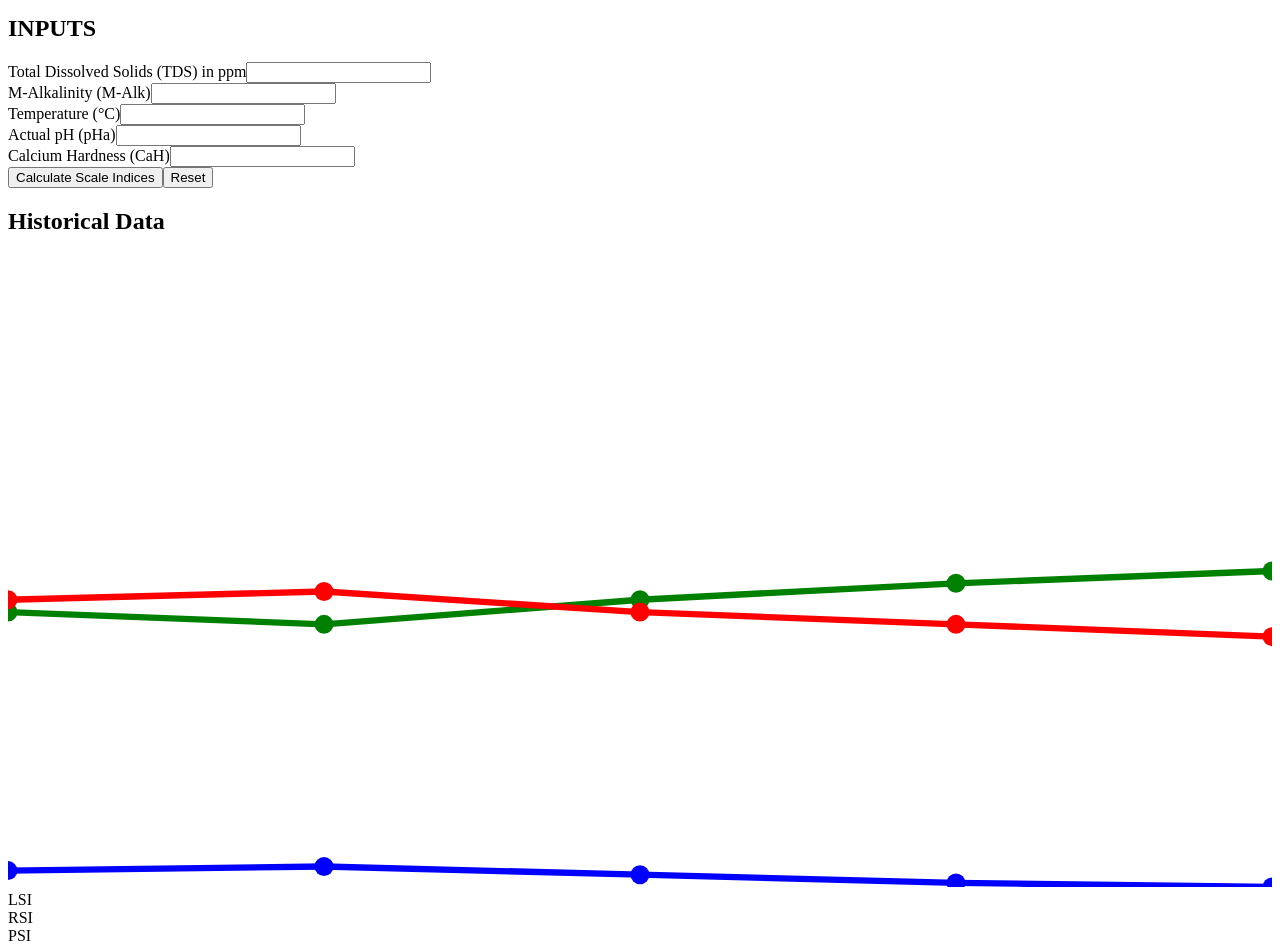
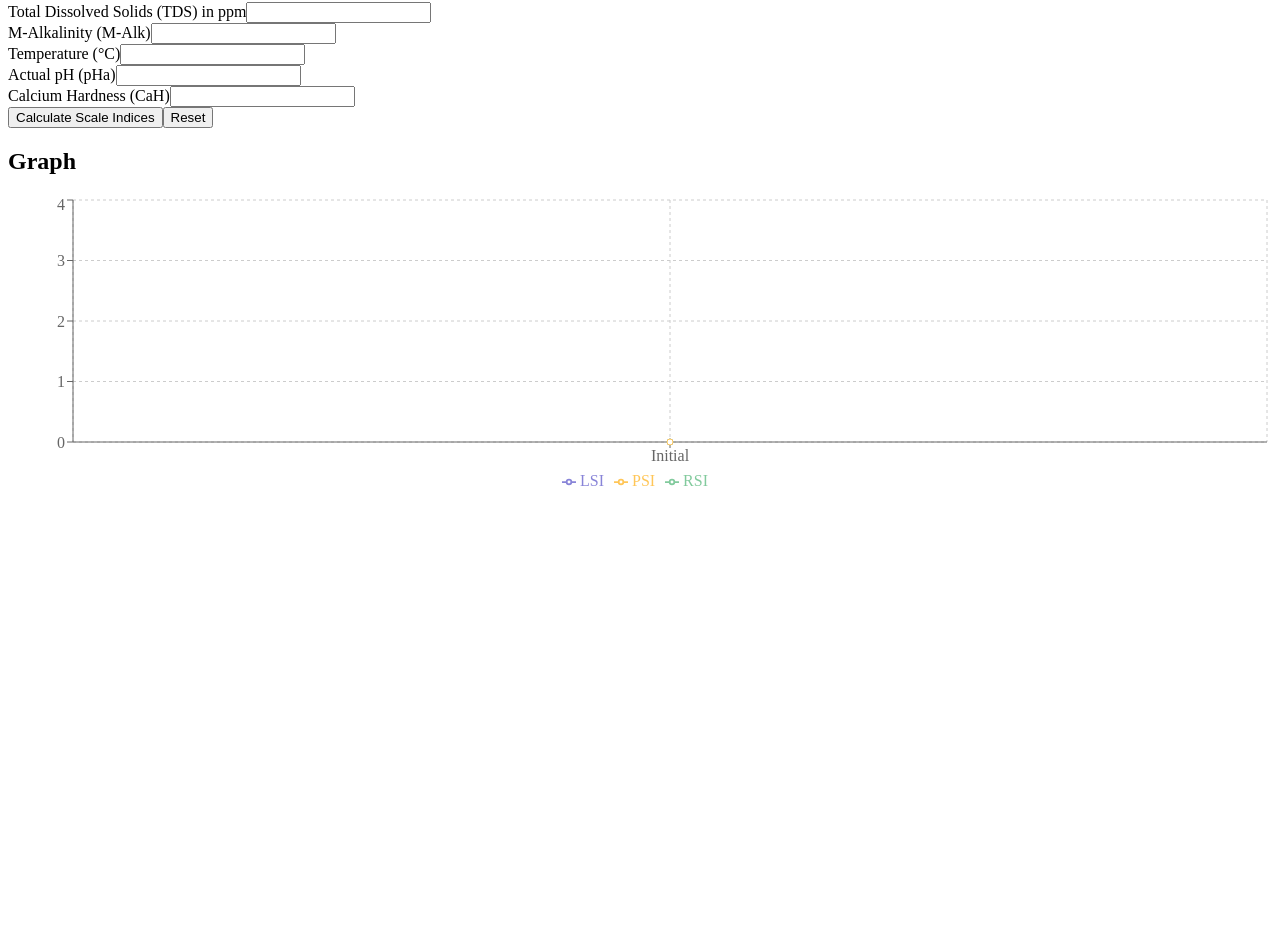
Before and after one commit to evamonica1000/SDICalculator, a Next.js app: page / in a window 1280 px wide. Shown: the part 555-1505 px from the top of the page. After the commit the page ends 1058 px from the top, so only its background shows below. Built offline with nearby package versions, Linux system fonts and the light colour scheme.

Commit message:
Update ScalingIndicesCalculator.tsx

```diff
--- a/app/components/ScalingIndicesCalculator.tsx
+++ b/app/components/ScalingIndicesCalculator.tsx
@@ -1,6 +1,7 @@
 "use client";
 
 import React, { useState } from 'react';
+import { LineChart, Line, XAxis, YAxis, CartesianGrid, Tooltip, Legend, ResponsiveContainer } from 'recharts';
 
 const ScalingIndicesCalculator = () => {
   const [inputs, setInputs] = useState({
@@ -15,16 +16,11 @@ const ScalingIndicesCalculator = () => {
     rsi: number;
     lsi: number;
     psi: number;
+    sdsi: number;
   } | null>(null);
 
-  const [showTooltip, setShowTooltip] = useState('');
-
   const [graphData, setGraphData] = useState([
-    { date: '01/01', LSI: 0.2, RSI: 6.5, PSI: 6.8 },
-    { date: '01/02', LSI: 0.3, RSI: 6.2, PSI: 7.0 },
-    { date: '01/03', LSI: 0.1, RSI: 6.8, PSI: 6.5 },
-    { date: '01/04', LSI: -0.1, RSI: 7.2, PSI: 6.2 },
-    { date: '01/05', LSI: -0.2, RSI: 7.5, PSI: 5.9 },
+    { name: 'Initial', LSI: 0, RSI: 0, PSI: 0 },
   ]);
 
   const handleInputChange = (e: React.ChangeEvent<HTMLInputElement>) => {
@@ -50,16 +46,14 @@ const ScalingIndicesCalculator = () => {
     const lsi = pHa - pHs;
     const pHeq = 1.465 * Math.log10(mAlkNum) + 4.54;
     const psi = 2 * pHs - pHeq;
+    const sdsi = lsi;
 
-    setResults({ rsi, lsi, psi });
+    setResults({ rsi, lsi, psi, sdsi });
 
-    const newDataPoint = {
-      date: new Date().toLocaleDateString('en-GB', { day: '2-digit', month: '2-digit' }),
-      LSI: lsi,
-      RSI: rsi,
-      PSI: psi,
-    };
-    setGraphData([...graphData.slice(-4), newDataPoint]);
+    setGraphData(prevData => [
+      ...prevData,
+      { name: `Calc ${prevData.length}`, LSI: lsi, RSI: rsi, PSI: psi }
+    ]);
   };
 
   const resetCalculator = () => {
@@ -71,87 +65,13 @@ const ScalingIndicesCalculator = () => {
       pH: '',
     });
     setResults(null);
-  };
-
-  const getWaterCondition = (index: string, value: number) => {
-    switch (index) {
-      case 'LSI':
-        return value > 0 ? 'Scaling potential (CaCO₃ precipitation)' : 'Corrosive water (CaCO₃ dissolves)';
-      case 'RSI':
-        if (value < 5.5) return 'Heavy scale formation';
-        if (value < 6.2) return 'Moderate scale formation';
-        if (value < 6.8) return 'Slight scale formation';
-        if (value < 8.5) return 'Corrosive water';
-        return 'Very corrosive water';
-      case 'PSI':
-        return value > 6 ? 'High scaling potential' : 'Low scaling or corrosion potential';
-      default:
-        return '';
-    }
-  };
-
-  const tooltipExplanations = {
-    LSI: "The LSI predicts the tendency of water to form scale or be corrosive. Positive LSI indicates scaling (CaCO₃ precipitates), while negative LSI indicates corrosion (CaCO₃ dissolves). Commonly used in water treatment plants and industrial cooling systems.",
-    RSI: "RSI helps assess scaling severity and corrosion potential in water systems. Lower RSI values indicate a stronger tendency for scaling, while higher values suggest corrosion. Typically used for cooling water systems and boilers.",
-    PSI: "PSI is used for systems with high water cycling, like cooling towers. It accounts for the buffering capacity of the water. Higher PSI values indicate scaling risks, while lower values suggest corrosion potential.",
-  };
-
-  const SimpleChart = ({ data }: { data: any[] }) => {
-    const maxValue = Math.max(...data.flatMap(d => [d.LSI, d.RSI, d.PSI]));
-    const minValue = Math.min(...data.flatMap(d => [d.LSI, d.RSI, d.PSI]));
-    const range = maxValue - minValue;
-
-    const normalizeValue = (value: number) => (value - minValue) / range * 100;
-
-    return (
-      <svg viewBox="0 0 400 200" className="w-full h-64">
-        {data.map((point, index) => (
-          <g key={point.date}>
-            {index > 0 && (
-              <>
-                <line
-                  x1={(index - 1) * 100}
-                  y1={200 - normalizeValue(data[index - 1].LSI)}
-                  x2={index * 100}
-                  y2={200 - normalizeValue(point.LSI)}
-                  stroke="blue"
-                  strokeWidth="2"
-                />
-                <line
-                  x1={(index - 1) * 100}
-                  y1={200 - normalizeValue(data[index - 1].RSI)}
-                  x2={index * 100}
-                  y2={200 - normalizeValue(point.RSI)}
-                  stroke="green"
-                  strokeWidth="2"
-                />
-                <line
-                  x1={(index - 1) * 100}
-                  y1={200 - normalizeValue(data[index - 1].PSI)}
-                  x2={index * 100}
-                  y2={200 - normalizeValue(point.PSI)}
-                  stroke="red"
-                  strokeWidth="2"
-                />
-              </>
-            )}
-            <circle cx={index * 100} cy={200 - normalizeValue(point.LSI)} r="3" fill="blue" />
-            <circle cx={index * 100} cy={200 - normalizeValue(point.RSI)} r="3" fill="green" />
-            <circle cx={index * 100} cy={200 - normalizeValue(point.PSI)} r="3" fill="red" />
-            <text x={index * 100} y="220" textAnchor="middle" fontSize="12">{point.date}</text>
-          </g>
-        ))}
-      </svg>
-    );
+    setGraphData([{ name: 'Initial', LSI: 0, RSI: 0, PSI: 0 }]);
   };
 
   return (
-    <div className="bg-white p-8 rounded-lg shadow-lg max-w-4xl mx-auto">
-      <h1 className="text-3xl font-bold mb-6 text-blue-800">Scale Indices Calculator for Cooling Water System</h1>
-
-      <div className="bg-gray-100 p-6 rounded-md shadow mb-6">
-        <h2 className="text-xl font-semibold mb-4 text-blue-700">INPUTS</h2>
-        <div className="grid grid-cols-2 gap-4">
+    <div className="bg-white p-6 rounded-lg shadow-lg">
+      <h2 className="text-2xl font-semibold mb-4">INPUTS</h2>
+      <div className="grid grid-cols-2 gap-4 mb-4">
         <div>
           <label className="block text-sm font-medium text-gray-700">Total Dissolved Solids (TDS) in ppm</label>
           <input
@@ -203,7 +123,7 @@ const ScalingIndicesCalculator = () => {
           />
         </div>
       </div>
-        <div className="mt-6 flex justify-end space-x-4">
+      <div className="flex justify-start space-x-4">
         <button
           onClick={calculateIndices}
           className="px-4 py-2 bg-blue-600 text-white rounded-md hover:bg-blue-700 focus:outline-none focus:ring-2 focus:ring-blue-500 focus:ring-offset-2"
@@ -217,49 +137,33 @@ const ScalingIndicesCalculator = () => {
           Reset
         </button>
       </div>
-      </div>
 
       {results && (
-        <div className="bg-gray-100 p-6 rounded-md shadow mb-6">
-          <h2 className="text-xl font-semibold mb-4 text-blue-700">RESULTS</h2>
-          <div className="space-y-4">
-            {['LSI', 'RSI', 'PSI'].map((index) => (
-              <div key={index} className="flex items-center justify-between">
-                <div>
-                  <p className="font-medium">{index}: {results[index.toLowerCase() as keyof typeof results].toFixed(2)}</p>
-                  <p className="text-sm text-gray-600">{getWaterCondition(index, results[index.toLowerCase() as keyof typeof results])}</p>
+        <div className="mt-8">
+          <h2 className="text-2xl font-semibold mb-4">RESULTS</h2>
+          <div className="space-y-2">
+            <p><strong>Ryznar Stability Index (RSI):</strong> {results.rsi.toFixed(2)}</p>
+            <p><strong>Langelier Saturation Index (LSI):</strong> {results.lsi.toFixed(2)}</p>
+            <p><strong>Stiff & Davis Stability Index (SDSI):</strong> {results.sdsi.toFixed(2)}</p>
+            <p><strong>Puckorius Scaling Index (PSI):</strong> {results.psi.toFixed(2)}</p>
           </div>
-                <button
-                  onClick={() => setShowTooltip(index)}
-                  className="px-2 py-1 bg-blue-100 text-blue-800 rounded-full text-xs hover:bg-blue-200 focus:outline-none focus:ring-2 focus:ring-blue-500 focus:ring-offset-2"
-                >
-                  ?
-                </button>
-              </div>
-            ))}
-          </div>
-          {showTooltip && (
-            <div className="mt-4 p-4 bg-blue-50 rounded-md">
-              <p className="text-sm text-blue-800">{tooltipExplanations[showTooltip as keyof typeof tooltipExplanations]}</p>
-              <button
-                onClick={() => setShowTooltip('')}
-                className="mt-2 text-xs text-blue-600 hover:text-blue-800"
-              >
-                Close
-              </button>
-            </div>
-          )}
         </div>
       )}
 
-      <div className="bg-gray-100 p-6 rounded-md shadow">
-        <h2 className="text-xl font-semibold mb-4 text-blue-700">Historical Data</h2>
-        <SimpleChart data={graphData} />
-        <div className="mt-2 text-sm text-gray-600 flex justify-center space-x-4">
-          <div><span className="inline-block w-3 h-3 bg-blue-500 rounded-full mr-1"></span>LSI</div>
-          <div><span className="inline-block w-3 h-3 bg-green-500 rounded-full mr-1"></span>RSI</div>
-          <div><span className="inline-block w-3 h-3 bg-red-500 rounded-full mr-1"></span>PSI</div>
-        </div>
+      <div className="mt-8">
+        <h2 className="text-2xl font-semibold mb-4">Graph</h2>
+        <ResponsiveContainer width="100%" height={300}>
+          <LineChart data={graphData}>
+            <CartesianGrid strokeDasharray="3 3" />
+            <XAxis dataKey="name" />
+            <YAxis />
+            <Tooltip />
+            <Legend />
+            <Line type="monotone" dataKey="LSI" stroke="#8884d8" />
+            <Line type="monotone" dataKey="RSI" stroke="#82ca9d" />
+            <Line type="monotone" dataKey="PSI" stroke="#ffc658" />
+          </LineChart>
+        </ResponsiveContainer>
       </div>
     </div>
   );
```
Lines whose indentation alone changed are shown as unchanged.
